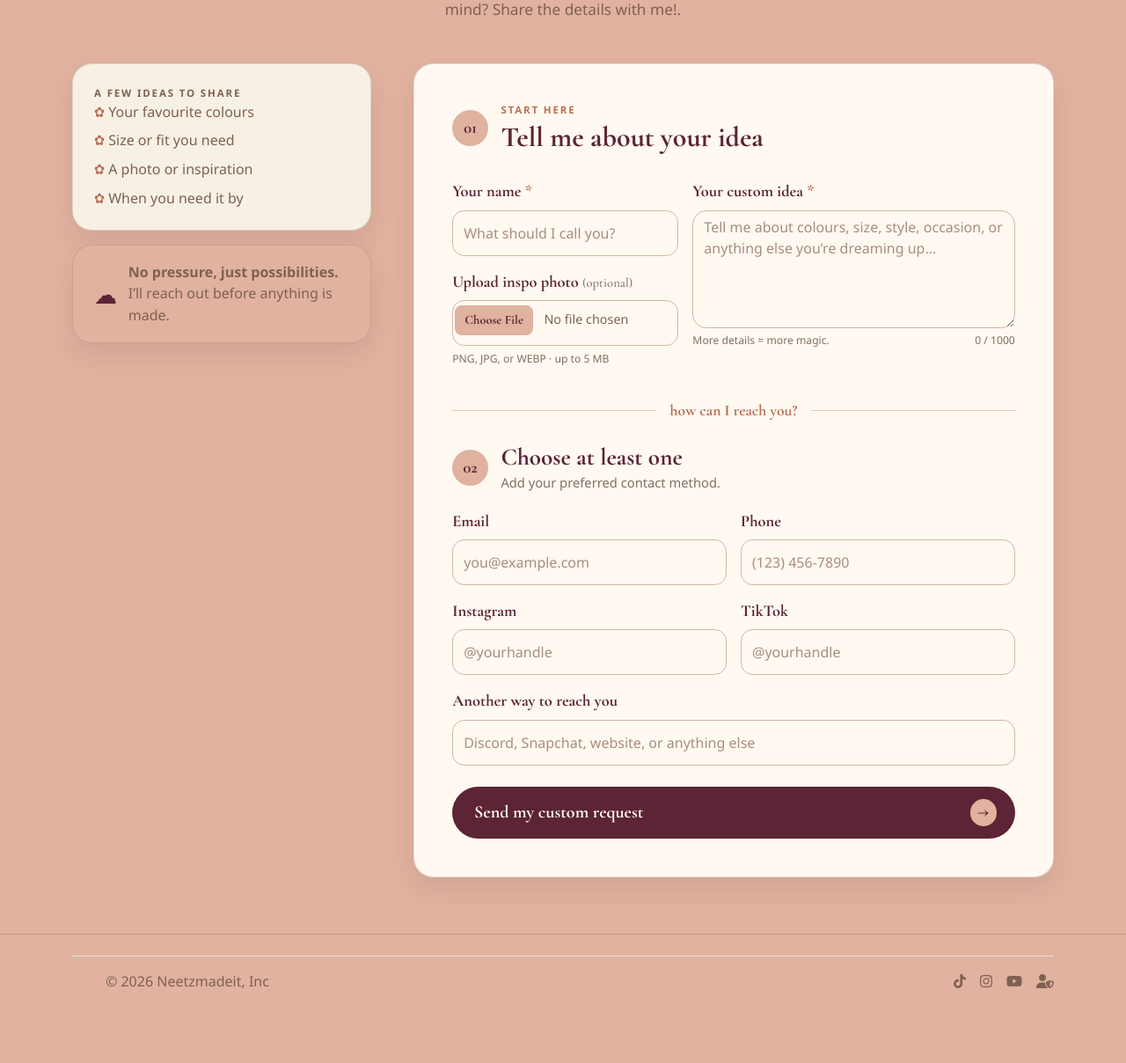
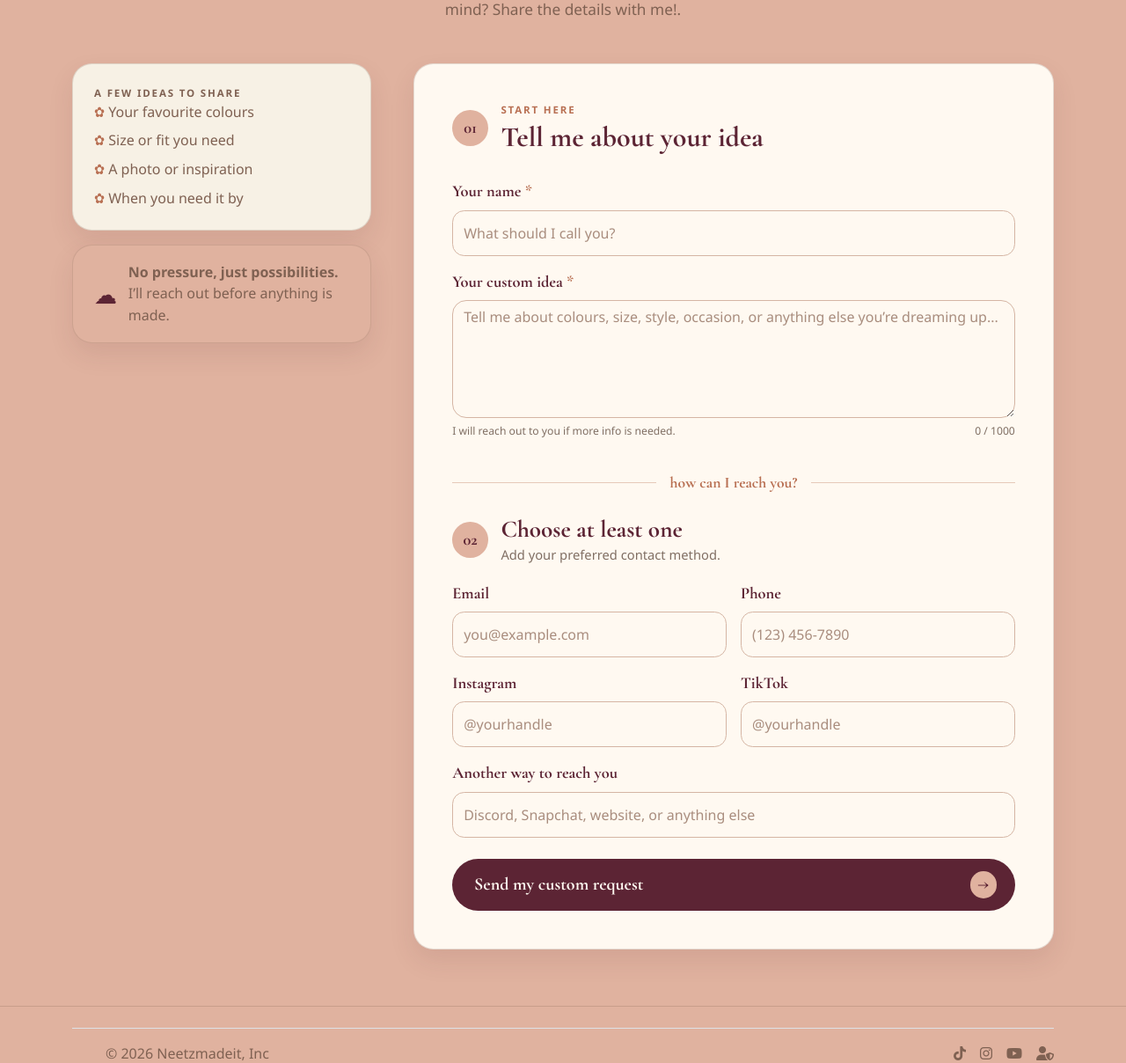
Before and after one commit to datnaijakid/Neetzmadeit, a Flask app: page /custom-order in a window 1280 px wide. Shown: the part 408-1616 px from the top of the page at 88% size. Before the commit the page ends 1531 px from the top, so only its background shows below. Run offline with Flask 3, Linux system fonts and the light colour scheme; some libraries are stand-ins or nearby versions.

Commit message:
Remove inspo photo upload and add note under custom idea textarea

```diff
--- a/main.py
+++ b/main.py
@@ -676,9 +676,6 @@ def custom_order():
         instagram = request.form.get('instagram', '').strip()
         tiktok = request.form.get('tiktok', '').strip()
         other = request.form.get('other', '').strip()
-        inspo_photo = request.files.get('inspo_photo')
-        photo_name = None
-        attachment_info = None
 
         if not name or not description:
             flash('Please fill out your name and describe your custom order.', 'danger')
@@ -687,42 +684,6 @@ def custom_order():
         if not (email or phone or instagram or tiktok or other):
             flash('Please provide at least one contact method.', 'danger')
             return redirect(url_for('custom_order'))
-
-        if inspo_photo and inspo_photo.filename:
-            raw_photo_name = secure_filename(inspo_photo.filename)
-            allowed_photo_extensions = {'png', 'jpg', 'jpeg', 'webp'}
-            photo_extension = raw_photo_name.rsplit('.', 1)[-1].lower() if '.' in raw_photo_name else ''
-            if not raw_photo_name or photo_extension not in allowed_photo_extensions:
-                flash('Please upload a PNG, JPG, JPEG, or WEBP inspiration photo.', 'danger')
-                return redirect(url_for('custom_order'))
-
-            photo_data = inspo_photo.read()
-            if len(photo_data) > 5 * 1024 * 1024:
-                flash('Please choose an inspiration photo smaller than 5 MB.', 'danger')
-                return redirect(url_for('custom_order'))
-
-            photo_name = f"{int(time.time())}_{raw_photo_name}"
-            mime_types = {
-                'png': 'image/png',
-                'jpg': 'image/jpeg',
-                'jpeg': 'image/jpeg',
-                'webp': 'image/webp'
-            }
-            attachment_info = {
-                'filename': raw_photo_name,
-                'bytes': photo_data,
-                'content_type': mime_types.get(photo_extension, 'image/jpeg')
-            }
-
-            # Attempt saving inspiration photo locally if running in a writable environment
-            # Guard against read-only serverless filesystems (e.g. Vercel/AWS Lambda)
-            try:
-                custom_orders_dir = os.path.join(app.config['UPLOAD_FOLDER'], 'custom_orders')
-                os.makedirs(custom_orders_dir, exist_ok=True)
-                with open(os.path.join(custom_orders_dir, photo_name), 'wb') as f:
-                    f.write(photo_data)
-            except OSError:
-                pass
 
         form_data = {
             "subject": f"Custom Order Request from {name}",
@@ -733,11 +694,10 @@ def custom_order():
             "Phone": phone or "Not provided",
             "Instagram": instagram or "Not provided",
             "TikTok": tiktok or "Not provided",
-            "Other Contact": other or "Not provided",
-            "Inspiration Photo": raw_photo_name if (inspo_photo and inspo_photo.filename) else "No photo uploaded"
+            "Other Contact": other or "Not provided"
         }
 
-        success, err = send_web3forms(form_data, attachment=attachment_info)
+        success, err = send_web3forms(form_data)
         if success:
             flash(f"Thank you {name}! Your custom order request has been sent. I'll be in touch soon!", "success")
         else:
--- a/templates/custom-order.html
+++ b/templates/custom-order.html
@@ -40,19 +40,16 @@
           <span class="form-step">01</span>
           <div><p class="note-label mb-1">START HERE</p><h2>Tell me about your idea</h2></div>
         </div>
-        <form method="POST" action="{{ url_for('custom_order') }}" enctype="multipart/form-data">
+        <form method="POST" action="{{ url_for('custom_order') }}">
           <div class="row g-3">
-            <div class="col-md-5">
+            <div class="col-12">
               <label for="name" class="form-label">Your name <span aria-hidden="true">*</span></label>
               <input type="text" class="form-control custom-order-input" id="name" name="name" placeholder="What should I call you?" required />
-              <label for="inspo-photo" class="form-label mt-3">Upload inspo photo <span class="optional-label">(optional)</span></label>
-              <input type="file" class="form-control custom-order-input custom-order-file" id="inspo-photo" name="inspo_photo" accept="image/png,image/jpeg,image/webp" />
-              <p class="form-helper form-helper--single">PNG, JPG, or WEBP · up to 5 MB</p>
             </div>
-            <div class="col-md-7">
+            <div class="col-12">
               <label for="description" class="form-label">Your custom idea <span aria-hidden="true">*</span></label>
               <textarea class="form-control custom-order-input custom-order-textarea" id="description" name="description" rows="5" maxlength="1000" placeholder="Tell me about colours, size, style, occasion, or anything else you’re dreaming up..." required></textarea>
-              <div class="form-helper"><span>More details = more magic.</span><span id="description-count">0 / 1000</span></div>
+              <div class="form-helper"><span>I will reach out to you if more info is needed.</span><span id="description-count">0 / 1000</span></div>
             </div>
           </div>
 
```
